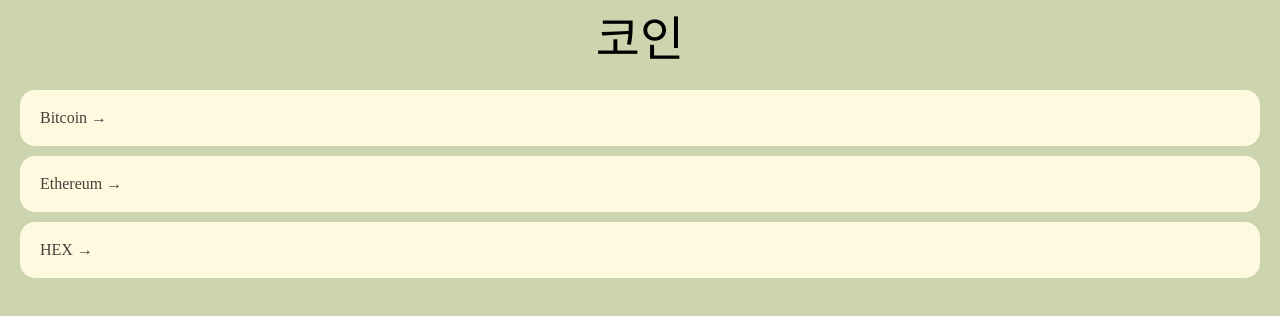
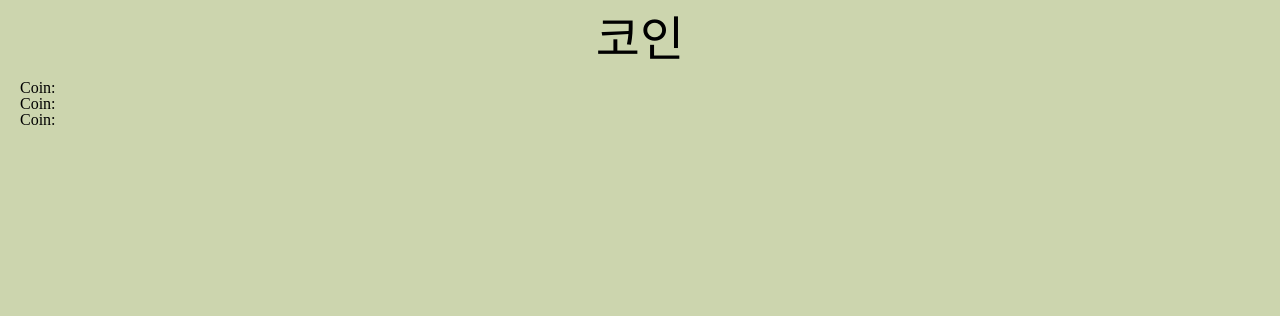
Before and after one commit to Kim-EunSu/react_coin, a React (Create React App) app: page / in a window 1280 px wide. Shown: the top 316 px of the page. Built offline with nearby package versions, Linux system fonts and the light colour scheme.

Commit message:
Update Coins.tsx
Error Fixed

```diff
--- a/src/routes/Coins.tsx
+++ b/src/routes/Coins.tsx
@@ -1,4 +1,5 @@
-import { useNavigate } from "react-router-dom";
+import Coin from "./Coin";
+import { Link, useNavigate } from "react-router-dom";
 import "../css/Coins.css";
 
 const coins = [
@@ -40,13 +41,9 @@
       </header>
       <ul className="coin_list">
         {coins.map((item) => (
-          <li
-            onClick={() => {
-              navigate(`/${item.id}`);
-            }}
-          >
-            {item.name} &rarr;
-          </li>
+          <Coin>
+            <Link to={`/${item.id}`}>{item.name + '->'}</Link>
+          </Coin>
         ))}
       </ul>
     </main>
```
